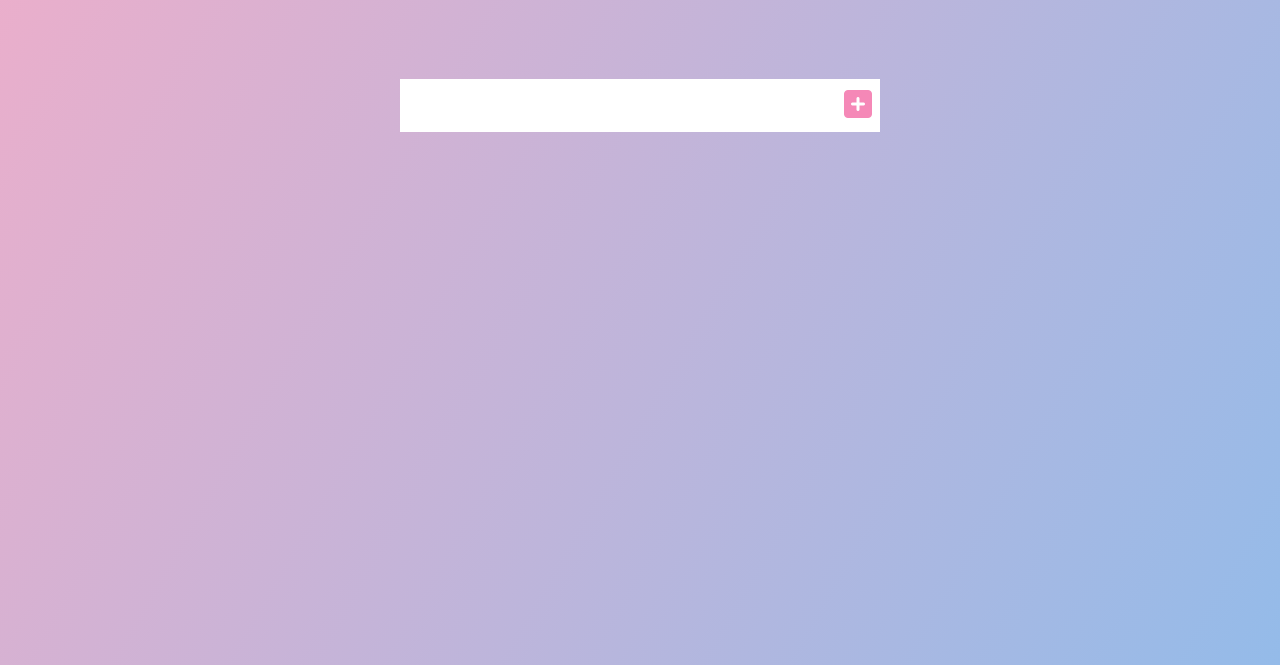
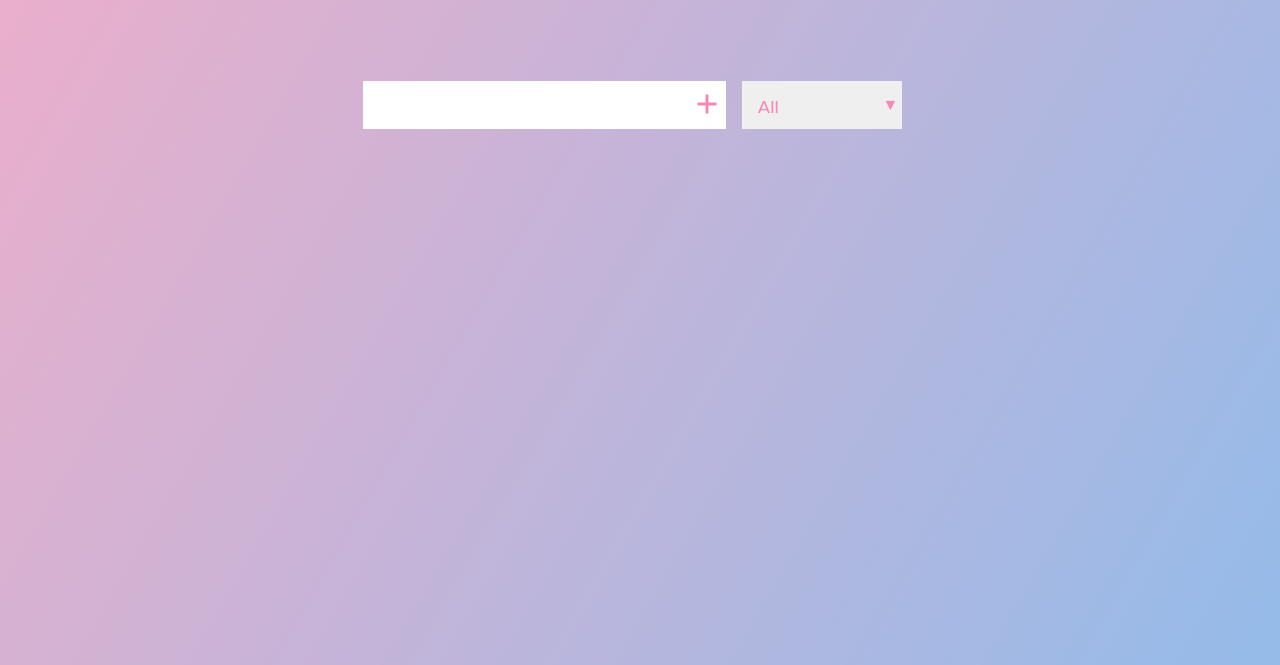
Before and after one commit to kooostina/To-Do-List-project, a plain HTML site: page index.html in a window 1280 px wide. Shown: the part 135-800 px from the top of the page. Drawn offline with Linux system fonts and the light colour scheme.

Commit message:
added a select and styled it

```diff
--- a/index.html
+++ b/index.html
@@ -8,6 +8,9 @@
   <link rel="preconnect" href="https://fonts.googleapis.com">
   <link rel="preconnect" href="https://fonts.gstatic.com" crossorigin>
   <link href="https://fonts.googleapis.com/css2?family=Poppins:wght@300;400;700&display=swap" rel="stylesheet">
+  <link rel="preconnect" href="https://fonts.googleapis.com">
+  <link rel="preconnect" href="https://fonts.gstatic.com" crossorigin>
+  <link href="https://fonts.googleapis.com/css2?family=Architects+Daughter&display=swap" rel="stylesheet">
   <link rel="stylesheet" href="https://cdnjs.cloudflare.com/ajax/libs/font-awesome/6.0.0-beta2/css/all.min.css"
     integrity="sha512-YWzhKL2whUzgiheMoBFwW8CKV4qpHQAEuvilg9FAn5VJUDwKZZxkJNuGM4XkWuk94WCrrwslk8yWNGmY1EduTA=="
     crossorigin="anonymous" referrerpolicy="no-referrer" />
@@ -22,11 +25,19 @@
   </header>
 
   <main>
+
     <form>
       <input type="text" class="todo-input">
       <button class="todo-button" type="submit">
-        <i class="fas fa-plus-square"></i>
+        <i class="fas fa-plus"></i>
       </button>
+      <div class="select">
+        <select name="todos" class="filtered-todos">
+          <option value="all">All</option>
+          <option value="completed">Completed</option>
+          <option value="uncompleted">Uncompleted</option>
+        </select>
+      </div>
     </form>
 
     <div class="todo-container">
--- a/style.css
+++ b/style.css
@@ -39,7 +39,8 @@ form {
 form input,
 form button {
   padding: .5rem;
-  font-size: 2rem;
+  font-size: 1.5rem;
+  height: 3rem;
   border: none;
   background-color: #fff;
 }
@@ -52,6 +53,10 @@ form button {
   background: #fff;
   color: var(--add-button);
   cursor: pointer;
+}
+
+.fa-plus {
+  font-size: 1.5rem;
 }
 
 /* form button i:hover {
@@ -81,7 +86,7 @@ form button {
   display: flex;
   justify-content: space-between;
   margin: 1rem;
-  font-size: 1.5rem;
+  font-size: 1.2rem;
   transition: all .5s ease;
 }
 
@@ -116,3 +121,35 @@ form button {
   transform: translateY(8rem) rotate(20deg);
   opacity: 0;
 }
+
+select {
+  -webkit-appearance: none;
+  -moz-appearance: none;
+  appearance: none;
+  outline: none;
+  border: none;
+  box-shadow: none;
+
+  padding: 1rem;
+  width: 10rem;
+  height: 3rem;
+  color: #f588b7;
+  cursor: pointer;
+  font-size: 1.2rem;
+}
+
+.select {
+  margin: 1rem;
+  overflow: hidden;
+  position: relative;
+}
+
+.select::after {
+  content: "\25BC";
+  position: absolute;
+  color: #f588b7;
+  /* color: ; */
+  top: .7rem;
+  right: .2rem;
+  pointer-events: none;
+}
```
